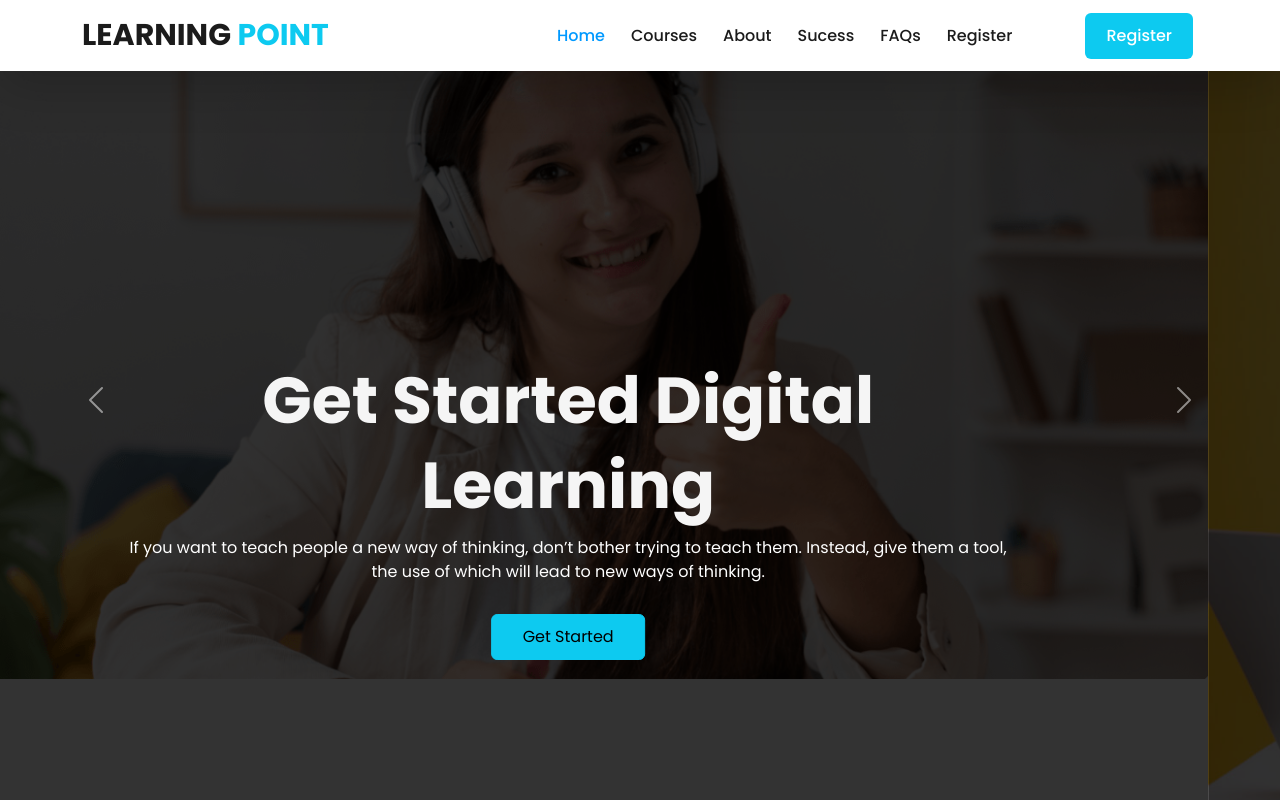
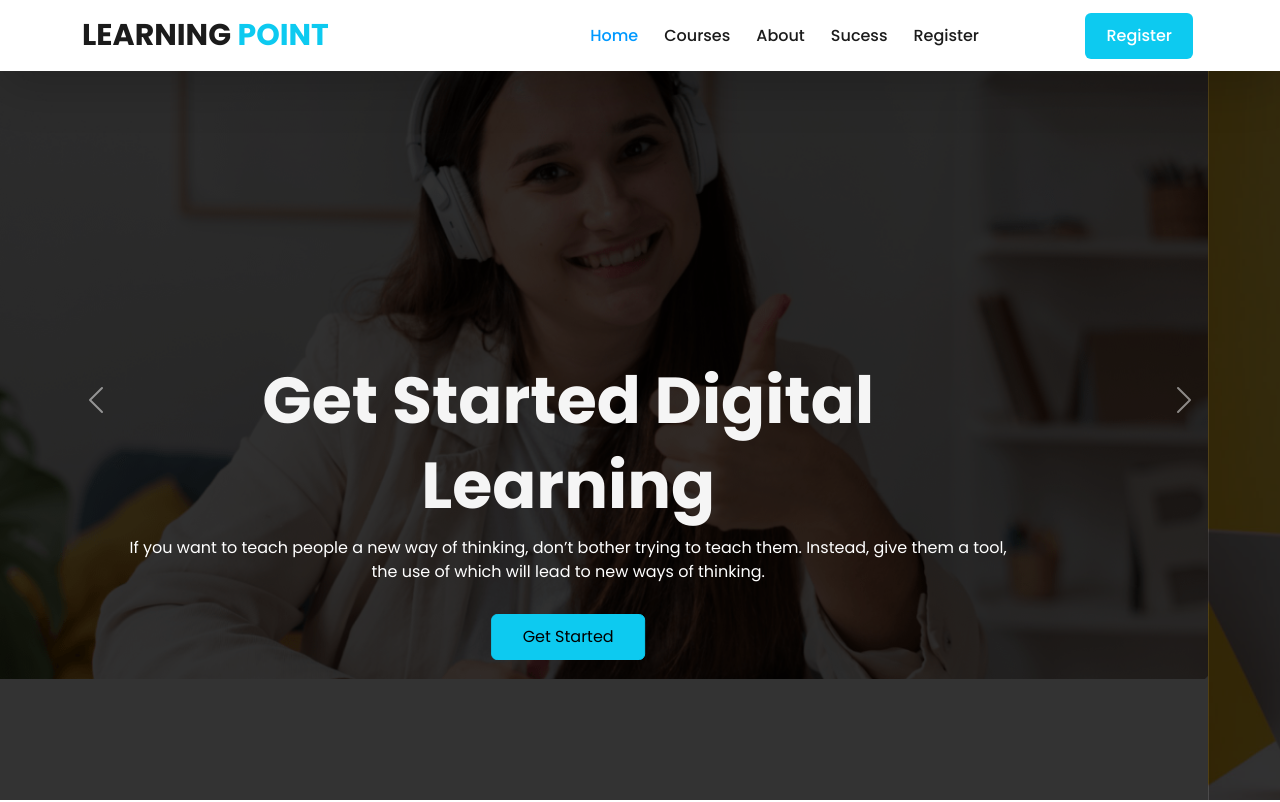
Before and after one commit to RickDev1/Third-Assignment, a plain HTML site: page index.html in a window 1280 px wide. Shown: the top 802 px of the page. Drawn offline with nearby package versions, Linux system fonts and the light colour scheme.

Commit message:
final commit

```diff
--- a/index.html
+++ b/index.html
@@ -37,9 +37,6 @@
                             </li>
                             <li class="nav-item">
                                 <a class="nav-link" href="#">Sucess</a>
-                            </li>
-                            <li class="nav-item">
-                                <a class="nav-link" href="#">FAQs</a>
                             </li>
                             <li class="nav-item">
                                 <a class="nav-link" href="#">Register</a>
```
